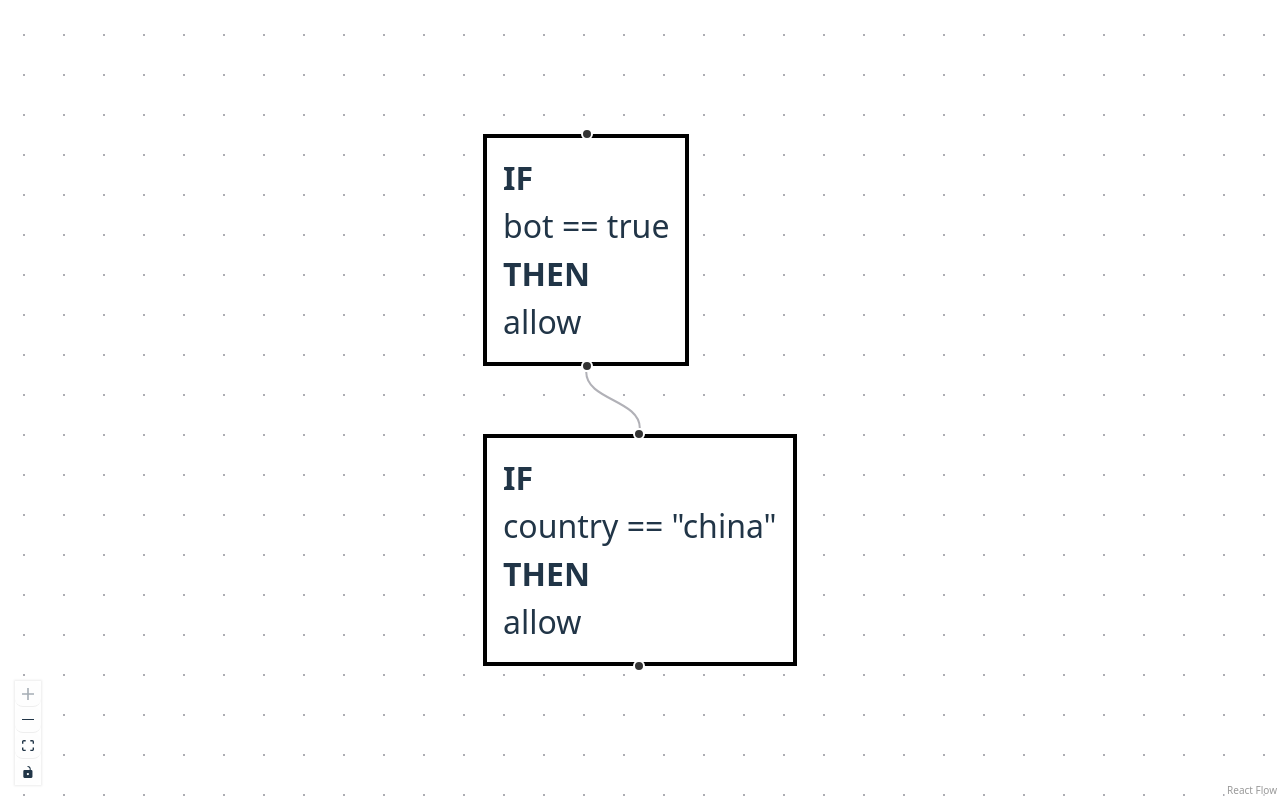
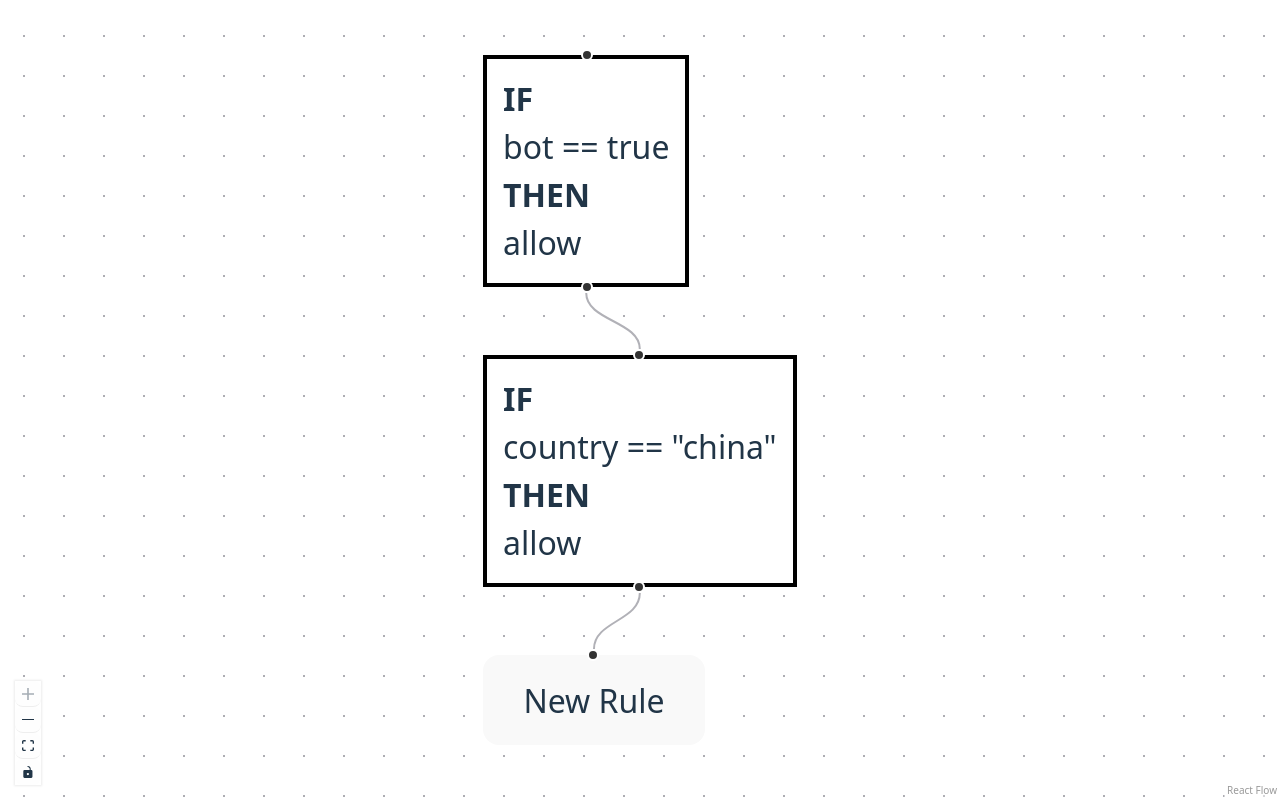
Before and after one commit to JuroUhlar/react-flow-sandbox, a React (Vite) app: page / in a window 1280 px wide. Built offline with nearby package versions, Linux system fonts and the light colour scheme.

Commit message:
feat: introduce NewRuleNodeComponent and enhance RulesEditor with dynamic rule addition

```diff
--- a/src/App.tsx
+++ b/src/App.tsx
@@ -18,14 +18,16 @@ type Rule = {
   action: "allow" | "block";
 };
 
-type RuleNode = Node<Rule, "rule">;
+type RuleNodeComponent = Node<Rule, "rule">;
+type NewRuleNodeComponent = Node<{ onClick?: () => void }, "newRuleButton">;
+type AppNode = RuleNodeComponent | NewRuleNodeComponent;
 
 const nodeTypes = {
-  rule: RuleNode,
-  // newRuleButton: NewRuleButtonNode,
+  rule: RuleNodeComponent,
+  newRuleButton: NewRuleNodeComponent,
 };
 
-function RuleNode(props: NodeProps<RuleNode>) {
+function RuleNodeComponent(props: NodeProps<RuleNodeComponent>) {
   return (
     <div
       className={`p-2 border-2 ${
@@ -44,23 +46,54 @@ function RuleNode(props: NodeProps<RuleNode>) {
   );
 }
 
-// Rules tab
-const RulesEditor = (props: {
+function NewRuleNodeComponent(props: NodeProps<NewRuleNodeComponent>) {
+  return (
+    <>
+      <Handle type="target" position={Position.Top} />
+      <button
+        className="focus:outline-none focus:ring-0 border-none"
+        onClick={() => {
+          props.data.onClick?.();
+        }}
+      >
+        New Rule
+      </button>
+    </>
+  );
+}
+
+type RulesEditorProps = {
   rules: Rule[];
   selectedRuleId: string | null;
   setSelectedRuleId: (id: string | null) => void;
-}) => {
-  const nodes: RuleNode[] = useMemo(
-    () =>
-      props.rules.map((rule, index) => ({
+  addNewRule: () => void;
+};
+
+// Rules tab
+const RulesEditor = ({ rules, selectedRuleId, setSelectedRuleId, addNewRule }: RulesEditorProps) => {
+
+  const nodes: AppNode[] = useMemo(
+    () => [
+      ...rules.map((rule, index) => ({
         id: rule.id,
         position: { x: 0, y: index * 150 },
         data: rule,
-        type: "rule",
-        selected: rule.id === props.selectedRuleId,
+        type: "rule" as const,
+        selected: rule.id === selectedRuleId,
         draggable: false, // Disable dragging on individual nodes
       })),
-    [props.rules, props.selectedRuleId]
+      {
+        id: "newRuleButton",
+        position: { x: 0, y: rules.length * 150 },
+        type: "newRuleButton" as const,
+        selected: false,
+        data: {
+          onClick: addNewRule,
+        },
+        draggable: false, // Disable dragging on individual nodes
+      },
+    ],
+    [rules, selectedRuleId, addNewRule]
   );
 
   const edges: Edge[] = useMemo(() => {
@@ -78,9 +111,9 @@ const RulesEditor = (props: {
   return (
     <>
       <div style={{ height: "100vh", width: "100vw" }}>
-        {props.selectedRuleId && (
+        {selectedRuleId && (
           <div className="absolute top-4 left-4 z-10 bg-white p-2 border border-gray-300 rounded shadow">
-            Selected: {props.selectedRuleId}
+            Selected: {selectedRuleId}
           </div>
         )}
         <ReactFlow
@@ -91,10 +124,12 @@ const RulesEditor = (props: {
           nodesConnectable={false} // Disable edge connections (optional)
           fitView
           onNodeClick={(_event, node) => {
-            props.setSelectedRuleId(node.id);
+            if (node.type === "rule") {
+              setSelectedRuleId(node.id);
+            }
           }}
           onPaneClick={() => {
-            props.setSelectedRuleId(null);
+            setSelectedRuleId(null);
           }}
         >
           <Background />
@@ -105,21 +140,38 @@ const RulesEditor = (props: {
   );
 };
 
-const App = () => {
-  const [selectedRuleId, setSelectedRuleId] = useState<string | null>(null);
+const generateRuleId = () => {
+  return `r${Math.random().toString(36).substring(2, 15)}`;
+};
 
-  const rules: Rule[] = [
+const initialRules: Rule[] = [
   {
-      id: "r1",
+    id: generateRuleId(),
     expression: "bot == true",
     action: "allow",
   },
   {
-      id: "r2",
+    id: generateRuleId(),
     expression: 'country == "china"',
     action: "allow",
   },
 ];
+
+const App = () => {
+  const [selectedRuleId, setSelectedRuleId] = useState<string | null>(null);
+  const [rules, setRules] = useState<Rule[]>(initialRules);
+
+  const addNewRule = () => {
+    setRules([
+      ...rules,
+      {
+        id: generateRuleId(),
+        expression: "bot == true",
+        action: "block",
+      },
+    ]);
+  };
+
 
   return (
     <div>
@@ -127,6 +179,7 @@ const App = () => {
         rules={rules}
         selectedRuleId={selectedRuleId}
         setSelectedRuleId={setSelectedRuleId}
+        addNewRule={addNewRule}
       />
     </div>
   );
```
Lines whose indentation alone changed are shown as unchanged.
